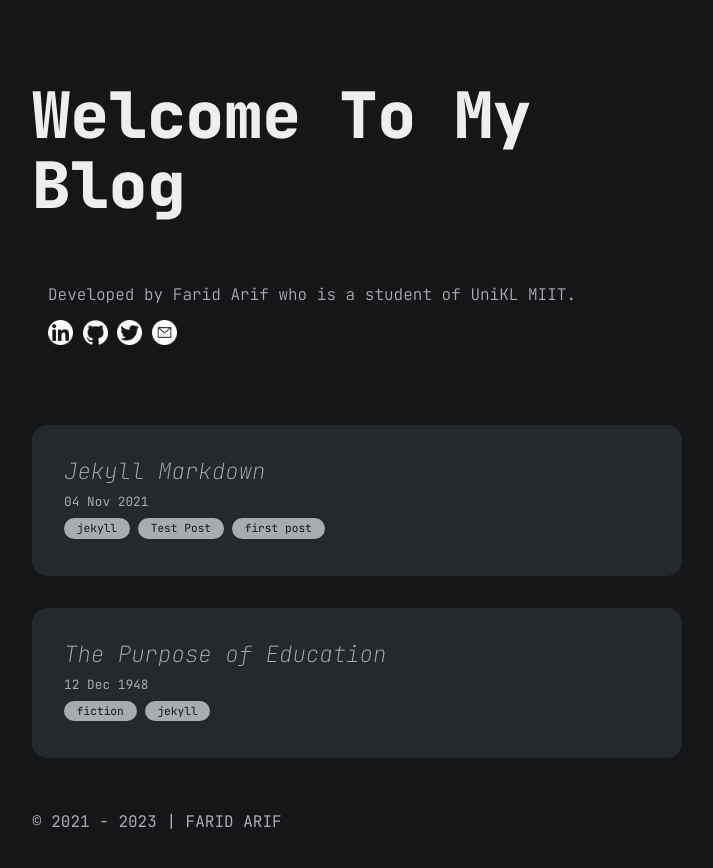
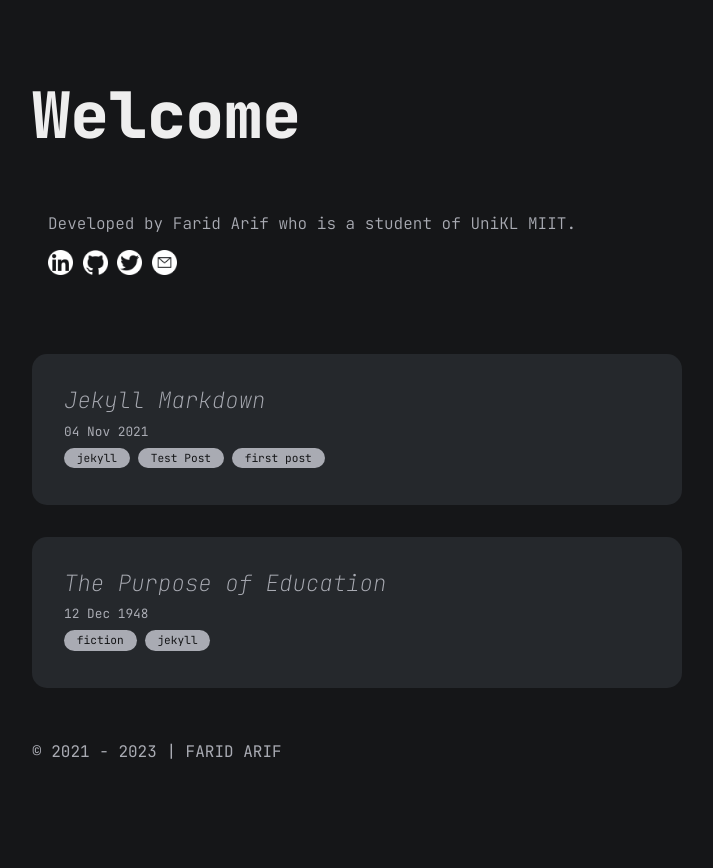
Before and after one commit to faridarif/faridarif.github.io, a Jekyll site: the page built from index.md, in a window 1280 px wide. Shown: the top 868 px of the page, without its empty margins (283-996 px from the left). Built offline with Jekyll 4.4.1, drawn with Linux system fonts in a browser that asks for light colours.

Commit message:
Update _config.yml

```diff
--- a/_config.yml
+++ b/_config.yml
@@ -1,4 +1,4 @@
-title: Welcome To My Blog
+title: Welcome
 markdown: kramdown
 
 # for atom feed
```
